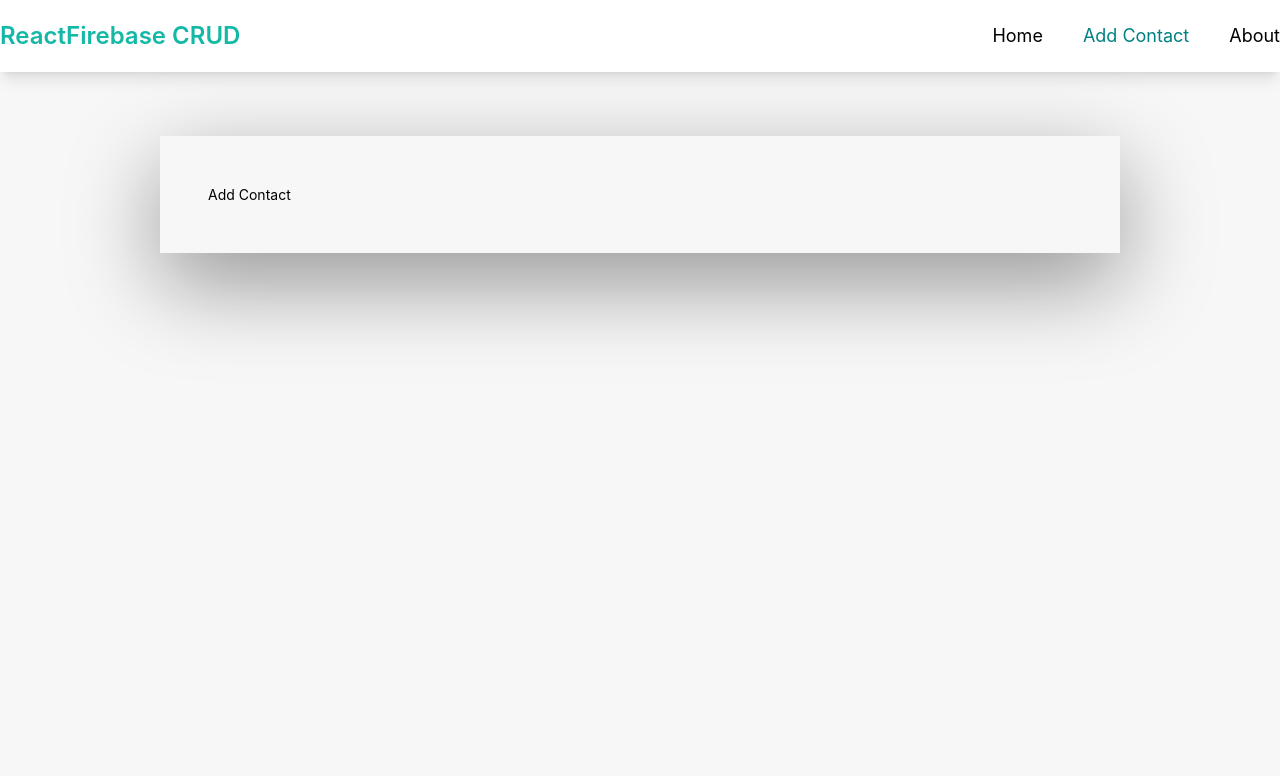
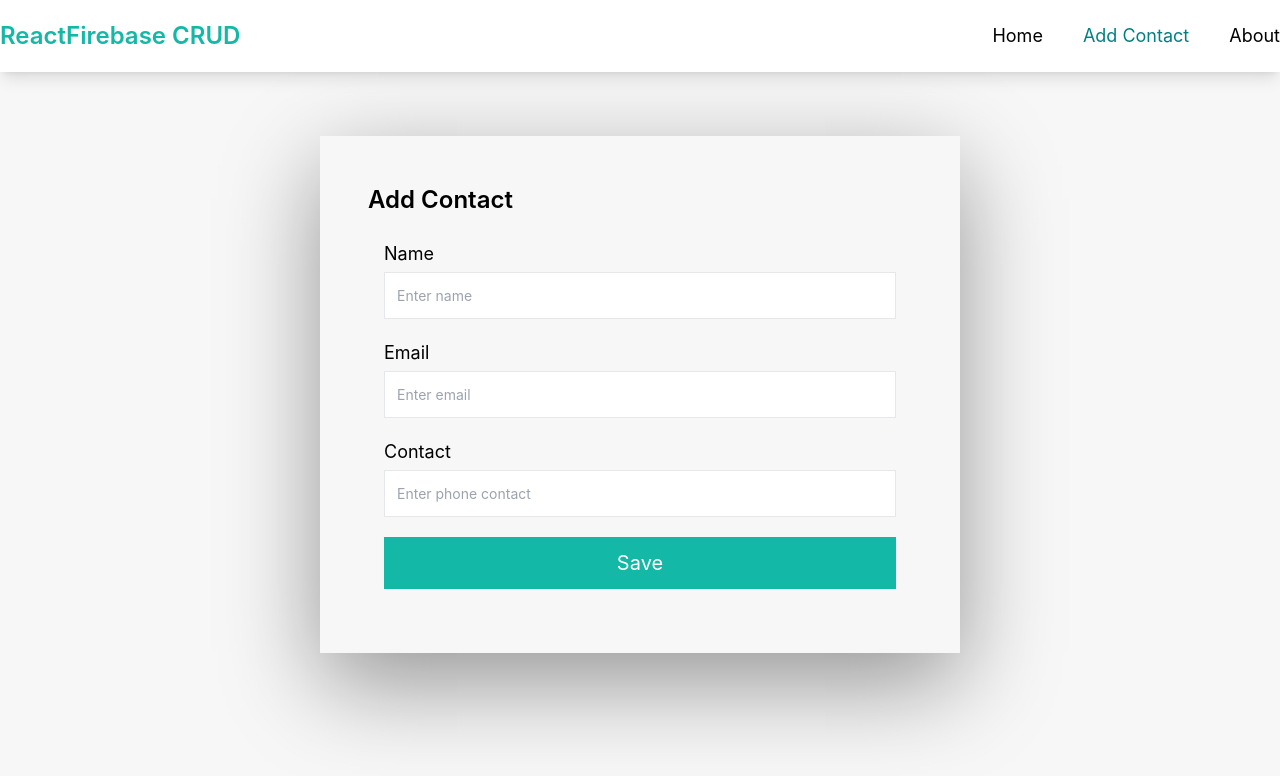
Before and after one commit to AmaduKamara/react-firebase-crud, a React (Create React App) app: page /add in a window 1280 px wide. Shown: the top 776 px of the page. Built offline with nearby package versions, Linux system fonts and the light colour scheme.

Commit message:
Create Add Edit form, set state for inputs and styled the form

```diff
--- a/src/pages/AddEdit.js
+++ b/src/pages/AddEdit.js
@@ -1,10 +1,82 @@
-import React from "react";
+import { useState } from "react";
+
+const initialState = {
+  name: "",
+  email: "",
+  contact: "",
+};
 
 const AddEdit = () => {
+  const [state, setState] = useState(initialState);
+  const [data, setDate] = useState({});
+
+  const { name, email, contact } = state;
+
+  const handleSubmit = (e) => {
+    e.preventDefault();
+  };
+
+  const handleChange = (e) => {
+    const { name, value } = e.target;
+    setDate({ ...state, [name]: value });
+  };
+
   return (
     <div className="container mx-auto flex justify-center items-center my-16">
-      <div className="w-3/4 box-shadow p-12">
-        <h2>Add Contact</h2>
+      <div className="w-2/4 box-shadow p-12">
+        <h2 className="text-2xl font-semibold">Add Contact</h2>
+        <form className="p-4 mt-2" onSubmit={handleSubmit}>
+          <div className="w-full mb-5">
+            <label htmlFor="name" className="mb-1 block text-lg">
+              Name
+            </label>
+            <input
+              type="text"
+              id="name"
+              name="name"
+              placeholder="Enter name"
+              className="border p-3 w-full focus:outline-teal-300"
+              onChange={handleChange}
+              required
+            />
+          </div>
+          <div className="w-full mb-5">
+            <label htmlFor="email" className="mb-1 block text-lg">
+              Email
+            </label>
+            <input
+              type="text"
+              id="email"
+              name="email"
+              placeholder="Enter email"
+              className="border p-3 w-full focus:outline-teal-300"
+              onChange={handleChange}
+              required
+            />
+          </div>
+          <div className="w-full mb-5">
+            <label htmlFor="phone" className="mb-1 block text-lg">
+              Contact
+            </label>
+            <input
+              type="tel"
+              id="phone"
+              name="phone"
+              placeholder="Enter phone contact"
+              className="border p-3 w-full focus:outline-teal-300"
+              onChange={handleChange}
+              required
+            />
+          </div>
+          <div>
+            <button
+              type="submit"
+              className="bg-teal py-3 px-16 w-full bg-teal-500 text-white text-xl hover:bg-teal-700 outline-none"
+            >
+              Save
+            </button>
+          </div>
+        </form>
       </div>
     </div>
   );
```
